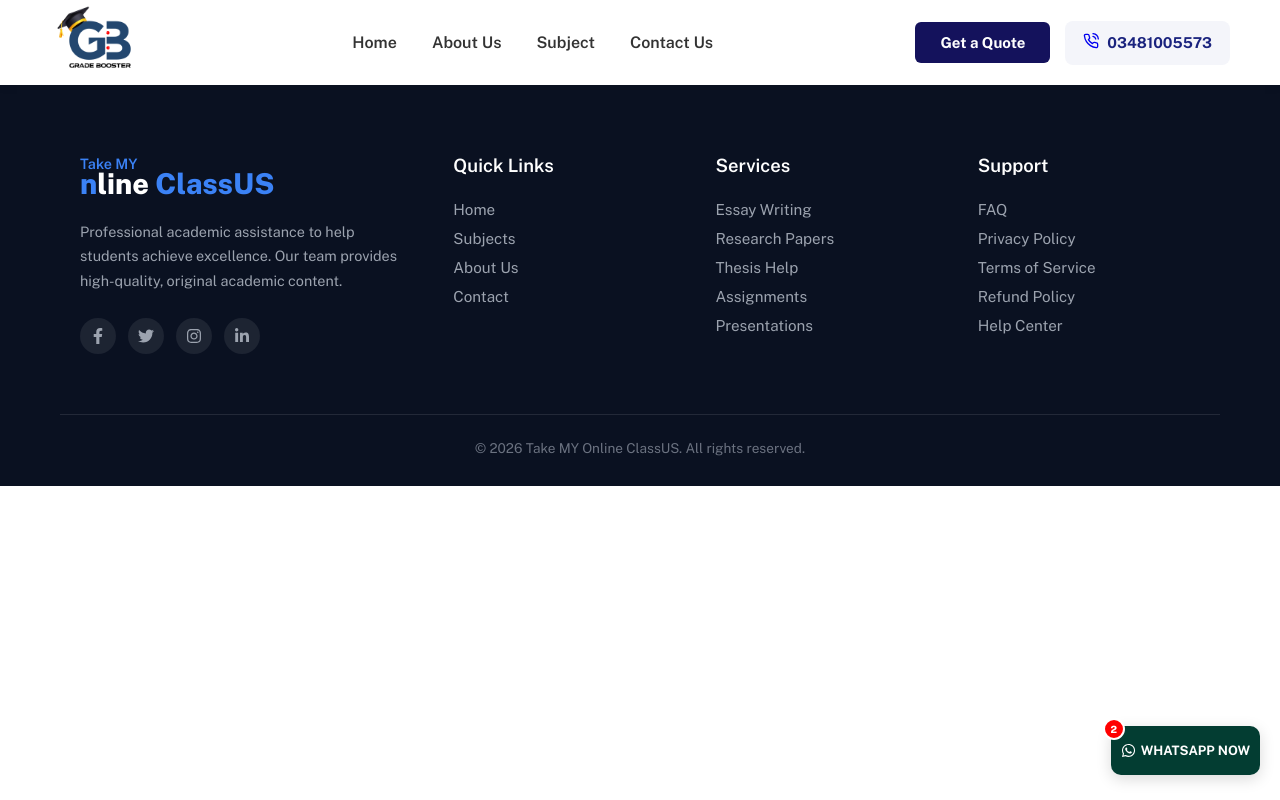
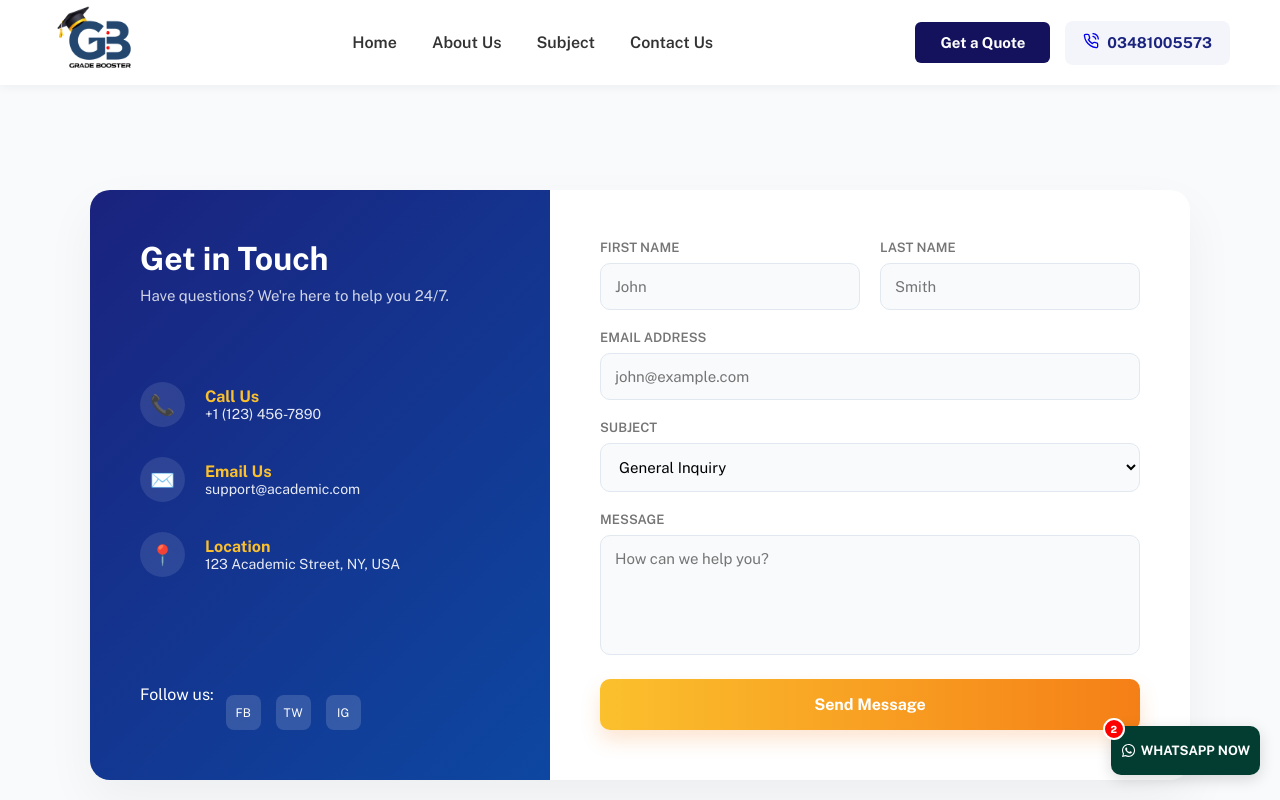
Before and after one commit to kashifjavaid1/Grade-boostera-websites, a React (Vite) app: page /contact-us in a window 1280 px wide. Shown: the top 800 px of the page. Built offline with nearby package versions, Linux system fonts and the light colour scheme.

Commit message:
contact-us-page

```diff
--- a/src/App.jsx
+++ b/src/App.jsx
@@ -8,6 +8,7 @@ import './index.css';
 import About from './pages/About.jsx';
 import Footer from './components/Footer/Footer.jsx';
 import SubjectPage from './pages/Subject.jsx';
+import ContactUs from './pages/ContactUs.jsx';
 
 export default function App() {
   return (
@@ -18,6 +19,7 @@ export default function App() {
         <Route path="/" element={<Home />} />
         <Route path="/about" element={<About />} />
         <Route path="/subject" element={<SubjectPage />} />
+        <Route path="/contact-us" element={<ContactUs />} />
       </Routes>
       <Footer />
     </Router>
--- a/src/components/Navbar/Navbar.jsx
+++ b/src/components/Navbar/Navbar.jsx
@@ -27,7 +27,7 @@ function Navbar() {
               <Link to="/subject" className="nav-link" onClick={() => setIsOpen(false)}>Subject</Link>
             </li>
             <li>
-              <Link to="/contact" className="nav-link" onClick={() => setIsOpen(false)}>Contact Us</Link>
+              <Link to="/contact-us" className="nav-link" onClick={() => setIsOpen(false)}>Contact Us</Link>
             </li>
           </ul>
         </div>
--- a/src/components/RequestForm/RequestForm.css
+++ b/src/components/RequestForm/RequestForm.css
@@ -10,7 +10,7 @@
     max-width: 1240px;
     margin: 20px auto;
     border: 1px solid #f0f0f0;
-    height: 450px;
+    height: auto;
 }
 
 .request-form-heading {
--- a/src/components/RequestForm/RequestForm.jsx
+++ b/src/components/RequestForm/RequestForm.jsx
@@ -6,7 +6,7 @@ const MultiStepForm = () => {
 
     return (
         <div className='request-form-main-container'>
-            {/* <h3 className='request-form-heading'>Request Academic Assistance</h3> */}
+            <h3 className='request-form-heading'>Request Academic Assistance</h3>
             <div className="request-form-card">
                 {step === 1 ? (
                     <>
--- a/src/index.css
+++ b/src/index.css
@@ -394,6 +394,11 @@ body {
     color: #666;
     font-size: 15px;
     max-width: 600px;
+    padding-bottom: 12px;
+}
+
+.quote-button {
+    margin-top: 40px;
 }
 
 .promise-right {
@@ -1082,3 +1087,195 @@ body {
         font-size: 1.8rem;
     }
 }
+
+
+/* Contact Us Page */
+
+.contact-main-wrapper {
+    min-height: 100vh;
+    display: flex;
+    align-items: center;
+    justify-content: center;
+    background-color: #f8fafc;
+    padding: 40px 20px;
+}
+
+.contact-container {
+    width: 100%;
+    max-width: 1100px;
+    background: #fff;
+    border-radius: 20px;
+    box-shadow: 0 20px 50px rgba(0, 0, 0, 0.05);
+    display: flex;
+    overflow: hidden;
+    /* Taake corners rounded rahain */
+}
+
+/* Left Panel Styling */
+.contact-info-panel {
+    flex: 1;
+    background: linear-gradient(135deg, #1a237e 0%, #0d47a1 100%);
+    padding: 50px;
+    color: white;
+    display: flex;
+    flex-direction: column;
+    justify-content: space-between;
+}
+
+.info-header h2 {
+    font-size: 32px;
+    margin-bottom: 10px;
+}
+
+.info-header p {
+    opacity: 0.8;
+    font-size: 15px;
+}
+
+.info-items {
+    margin: 40px 0;
+}
+
+.info-item {
+    display: flex;
+    align-items: center;
+    gap: 20px;
+    margin-bottom: 30px;
+}
+
+.icon-circle {
+    width: 45px;
+    height: 45px;
+    background: rgba(255, 255, 255, 0.1);
+    border-radius: 50%;
+    display: flex;
+    align-items: center;
+    justify-content: center;
+    font-size: 20px;
+}
+
+.info-item h4 {
+    margin: 0;
+    font-size: 16px;
+    color: #fbc02d;
+    /* Matching Yellow Theme */
+}
+
+.info-item p {
+    margin: 0;
+    opacity: 0.9;
+    font-size: 14px;
+}
+
+.social-icons {
+    display: flex;
+    gap: 15px;
+    margin-top: 10px;
+}
+
+.social-dot {
+    width: 35px;
+    height: 35px;
+    background: rgba(255, 255, 255, 0.15);
+    border-radius: 8px;
+    display: flex;
+    align-items: center;
+    justify-content: center;
+    font-size: 12px;
+    cursor: pointer;
+    transition: 0.3s;
+}
+
+.social-dot:hover {
+    background: #fbc02d;
+    color: #1a237e;
+}
+
+/* Right Panel Styling */
+.contact-form-panel {
+    flex: 1.5;
+    padding: 50px;
+}
+
+.form-row {
+    display: grid;
+    grid-template-columns: 1fr 1fr;
+    gap: 20px;
+}
+
+.form-group {
+    margin-bottom: 20px;
+}
+
+.form-group label {
+    display: block;
+    font-size: 13px;
+    font-weight: 700;
+    color: #444;
+    margin-bottom: 8px;
+    text-transform: uppercase;
+}
+
+.contact-input {
+    width: 100%;
+    padding: 14px;
+    border: 1px solid #e2e8f0;
+    border-radius: 10px;
+    font-size: 15px;
+    background-color: #f8fafc;
+    transition: 0.3s;
+}
+
+.contact-input:focus {
+    outline: none;
+    border-color: #fbc02d;
+    background-color: #fff;
+    box-shadow: 0 0 0 4px rgba(251, 192, 45, 0.1);
+}
+
+.message-box {
+    min-height: 120px;
+    resize: none;
+}
+
+.contact-submit-btn {
+    width: 100%;
+    background: linear-gradient(90deg, #fbc02d, #f57f17);
+    color: white;
+    border: none;
+    padding: 16px;
+    border-radius: 10px;
+    font-size: 16px;
+    font-weight: 700;
+    cursor: pointer;
+    display: flex;
+    align-items: center;
+    justify-content: center;
+    gap: 10px;
+    box-shadow: 0 10px 20px rgba(245, 127, 23, 0.2);
+    transition: 0.3s;
+}
+
+.contact-submit-btn:hover {
+    transform: translateY(-2px);
+    box-shadow: 0 15px 25px rgba(245, 127, 23, 0.3);
+}
+
+/* Mobile Responsive */
+@media (max-width: 900px) {
+    .contact-container {
+        flex-direction: column;
+    }
+
+    .contact-info-panel {
+        padding: 30px;
+    }
+
+    .contact-form-panel {
+        padding: 30px;
+    }
+
+    .form-row {
+        grid-template-columns: 1fr;
+    }
+}
--- /dev/null
+++ b/src/pages/ContactUs.jsx
@@ -0,0 +1,95 @@
+import React from 'react';
+
+const ContactUs = () => {
+    return (
+        <div className="contact-main-wrapper">
+            <div className="contact-container">
+
+                {/* Left Side: Contact Information */}
+                <div className="contact-info-panel">
+                    <div className="info-header">
+                        <h2>Get in Touch</h2>
+                        <p>Have questions? We're here to help you 24/7.</p>
+                    </div>
+
+                    <div className="info-items">
+                        <div className="info-item">
+                            <div className="icon-circle">📞</div>
+                            <div>
+                                <h4>Call Us</h4>
+                                <p>+1 (123) 456-7890</p>
+                            </div>
+                        </div>
+
+                        <div className="info-item">
+                            <div className="icon-circle">✉️</div>
+                            <div>
+                                <h4>Email Us</h4>
+                                <p>support@academic.com</p>
+                            </div>
+                        </div>
+
+                        <div className="info-item">
+                            <div className="icon-circle">📍</div>
+                            <div>
+                                <h4>Location</h4>
+                                <p>123 Academic Street, NY, USA</p>
+                            </div>
+                        </div>
+                    </div>
+
+                    <div className="social-links">
+                        <span>Follow us:</span>
+                        <div className="social-icons">
+                            <div className="social-dot">FB</div>
+                            <div className="social-dot">TW</div>
+                            <div className="social-dot">IG</div>
+                        </div>
+                    </div>
+                </div>
+
+                {/* Right Side: Contact Form */}
+                <div className="contact-form-panel">
+                    <form className="contact-form">
+                        <div className="form-row">
+                            <div className="form-group">
+                                <label>First Name</label>
+                                <input type="text" placeholder="John" className="contact-input" />
+                            </div>
+                            <div className="form-group">
+                                <label>Last Name</label>
+                                <input type="text" placeholder="Smith" className="contact-input" />
+                            </div>
+                        </div>
+
+                        <div className="form-group">
+                            <label>Email Address</label>
+                            <input type="email" placeholder="john@example.com" className="contact-input" />
+                        </div>
+
+                        <div className="form-group">
+                            <label>Subject</label>
+                            <select className="contact-input">
+                                <option>General Inquiry</option>
+                                <option>Technical Support</option>
+                                <option>Billing Question</option>
+                            </select>
+                        </div>
+
+                        <div className="form-group">
+                            <label>Message</label>
+                            <textarea placeholder="How can we help you?" className="contact-input message-box"></textarea>
+                        </div>
+
+                        <button type="submit" className="contact-submit-btn">
+                            Send Message
+                        </button>
+                    </form>
+                </div>
+
+            </div>
+        </div>
+    );
+};
+
+export default ContactUs;
--- a/src/pages/Home.jsx
+++ b/src/pages/Home.jsx
@@ -10,6 +10,9 @@ import Services from '../components/Services/Services.jsx';
 import Faq from '../components/FAQ/FAQ.jsx';
 
 const Home = () => {
+    const openWhatsApp = () => {
+        window.open("https://api.whatsapp.com/send/?phone=923481005573&text=Hi, I need help with my online class.", "_blank");
+    };
     return (
         <>
             <section className="hero-section">
@@ -31,13 +34,13 @@ const Home = () => {
                     </div>
 
                     <div className="hero-right">
-                        {/* <img src={heroGirl} alt="Student" className="hero-image" /> */}
-                        <RequestForm />
+                        <img src={heroGirl} alt="Student" className="hero-image" />
+
                     </div>
                 </div>
             </section>
 
-
+            <RequestForm />
             <Testimonials />
 
 
@@ -86,6 +89,10 @@ const Home = () => {
                     <div className="promise-left">
                         <h3>Our Gold Standard Promise</h3>
                         <p>EDUOriginals is committed to maintaining the highest standards of academic integrity and excellence. We believe in empowering students with quality assistance that helps them succeed.</p>
+
+                        <button className="quote-btn" onClick={openWhatsApp}>
+                            Get a Quote
+                        </button>
                     </div>
                     <div className="promise-right">
                         <ul>
@@ -141,8 +148,8 @@ const Home = () => {
                             </div>
                         </div>
 
-                        <button className="talk-expert-btn">
-                            Talk to expert
+                        <button className="quote-btn quote-button" onClick={openWhatsApp}>
+                            Get a Quote
                         </button>
                     </div>
                 </div>
```
